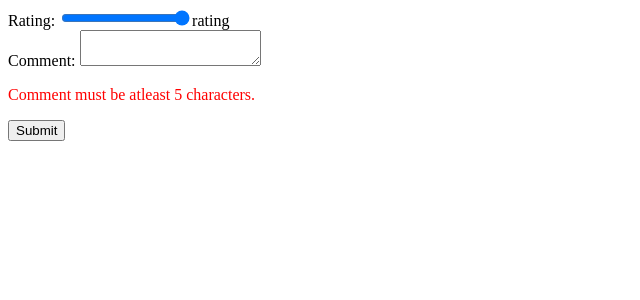
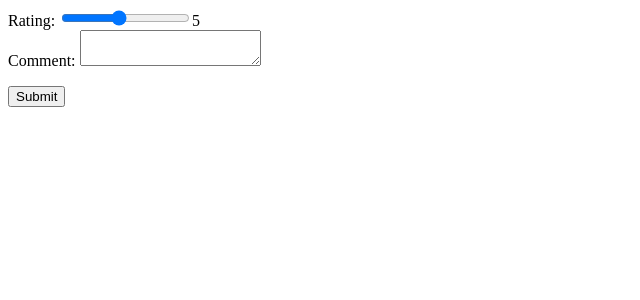
Before and after one commit to Ghimirevivek/Feedback-Controlled-Form---Contest-19-03-23---h32lvngv3263, a React app: page / in a window 1280 px wide. Shown: the top 300 px of the page, without its empty margins (0-640 px from the left). Built offline with nearby package versions, Linux system fonts and the light colour scheme.

Commit message:
Update App.js

```diff
--- a/src/components/App.js
+++ b/src/components/App.js
@@ -1,36 +1,60 @@
 import React, { useState } from 'react'
-import '../styles/App.css';
+import '../styles/App.css'
 
 const App = () => {
-  const [rating, setRating] = useState();
-  const [comment, setComment] = useState();
-  const [commentError, setCommentError] = useState();
-
+  const [rating, setRating] = useState(5)
+  const [comment, setComment] = useState()
+  const [commentError, setCommentError] = useState()
+  const handleCommentChange = (event) => {
+    setComment(event.target.value)
+    if (event.target.value.length < 5) {
+      setCommentError('Comment must be at least 5 characters.')
+    } else {
+      setCommentError('')
+    }
+  }
+  const handleSubmit = (event) => {
+    event.preventDefault()
+    if (comment.length < 5) {
+      setCommentError('Comment must be at least 5 characters.')
+    } else {
+      alert(`Rating: ${rating}\nComment: ${comment}`)
+    }
+  }
+  const handleRatingChange = (event) => {
+    setRating(event.target.value)
+    document.querySelector('.rating').innerText = event.target.value
+  }
   return (
     <div id="main">
-      <form>
+      <form onSubmit={handleSubmit}>
         <div>
-          <label htmlFor='rating'>Rating: </label>
+          <label htmlFor="rating">Rating: </label>
           <input
             type="range"
             min="1"
             max="10"
             id="rating"
+            value={rating}
+            onChange={handleRatingChange}
           />
-          <span className='rating'>rating</span>
+          <span className="rating">{rating}</span>
         </div>
         <div>
-          <label htmlFor='comment'>Comment: </label>
+          <label htmlFor="comment">Comment: </label>
           <textarea
-            id='comment'
+            id="comment"
+            value={comment}
+            onChange={handleCommentChange}
           />
-          <p style={{ color: 'red' }} className="comment-error">Comment must be atleast 5 characters.</p>
+          <p style={{ color: 'red' }} className="comment-error">
+            {commentError}
+          </p>
         </div>
-        <button type='submit'>Submit</button>
+        <button type="submit">Submit</button>
       </form>
     </div>
   )
 }
 
-
-export default App;
+export default App
```
